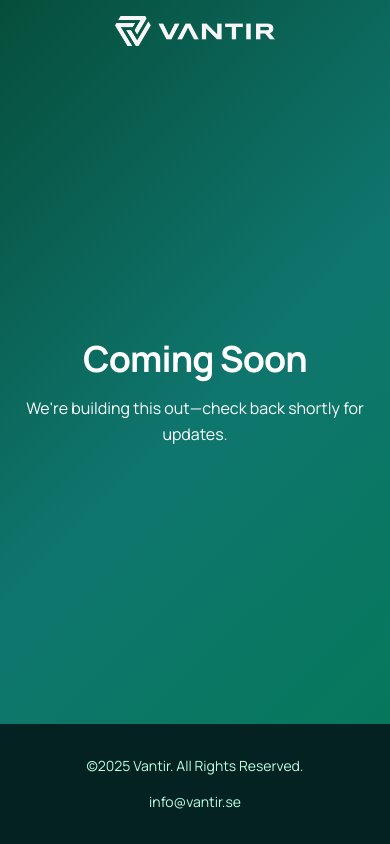
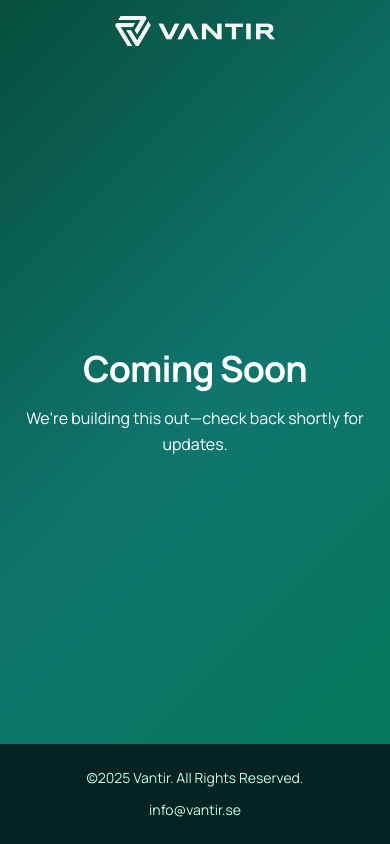
Before and after one commit to Vantir-AB/vantir-website, a Next.js app: page / in a window 390 px wide. Built offline with nearby package versions, Linux system fonts and the light colour scheme.

Commit message:
Adjust footer size to perfect proportions

```diff
--- a/src/app/page.tsx
+++ b/src/app/page.tsx
@@ -63,8 +63,8 @@ export default function Home() {
         </main>
 
         {/* Footer */}
-        <footer className="p-8 sm:p-12" style={{ backgroundColor: 'var(--color-dark-green)' }}>
-          <div className="flex flex-col sm:flex-row justify-between items-center gap-4 sm:gap-0 text-sm sm:text-base" style={{ color: 'var(--color-mint)' }}>
+        <footer className="py-6 px-6 sm:py-8 sm:px-8" style={{ backgroundColor: 'var(--color-dark-green)' }}>
+          <div className="flex flex-col sm:flex-row justify-between items-center gap-3 sm:gap-0 text-sm sm:text-base" style={{ color: 'var(--color-mint)' }}>
             <p>©2025 Vantir. All Rights Reserved.</p>
             <p>info@vantir.se</p>
           </div>
```
